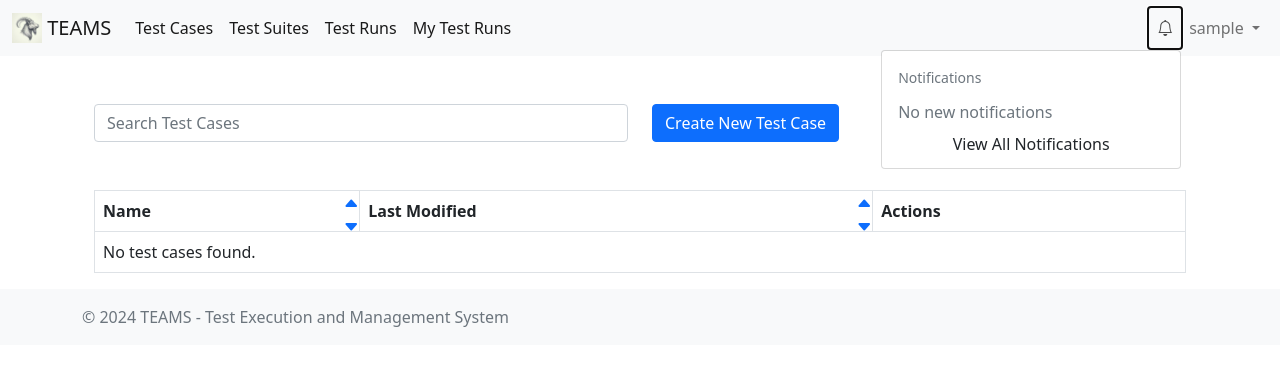
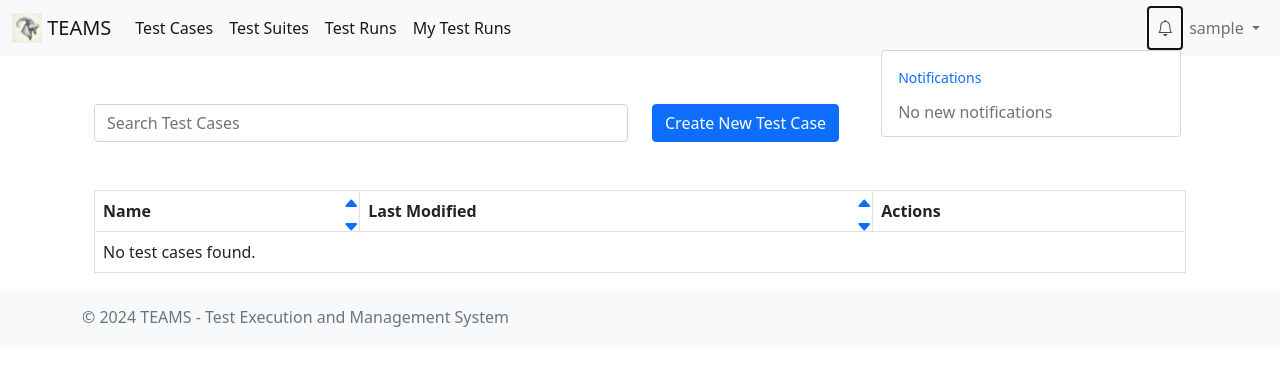
Before and after one commit to anshulthakur/teams, a Django app: page / in a window 1280 px wide, after a click that opens the changed part. Shown: the top 366 px of the page. Run offline with Django 5.2, Linux system fonts and the light colour scheme; the visitor is signed in with stand-in values (Sample User, id 1); data that the repository does not hold is empty; parts of the project's set-up code (start-up, migrations or seed data) failed here and were passed over; some libraries are stand-ins or nearby versions.

Commit message:
Fixup deletion of notifications

```diff
--- a/teams/templates/base.html
+++ b/teams/templates/base.html
@@ -68,20 +68,23 @@
                                 {% endif %}
                             </a>
                             <ul class="dropdown-menu dropdown-menu-end" aria-labelledby="notificationDropdown" style="width: 300px;">
-                                <li class="dropdown-header">Notifications</li>
+                                <li class="dropdown-header"><a class="link-underline link-underline-opacity-0 text-decoration-none" href="{% url 'teams_core:all_notifications' %}">Notifications</a></li>
                                 {% if user.notifications.unread %}
                                     {% for notification in user.notifications.unread %}
-                                        <li>
-                                            <a class="dropdown-item" href="{{ notification.target.get_absolute_url }}">
+                                        <li class="d-flex align-items-center">
+                                            <input type="checkbox"
+                                                   class="form-check-input me-2"
+                                                   hx-get="{% url 'teams_core:mark_notification_as_read' notification.id %}"
+                                                   hx-target="#notification-item-{{ notification.id }}"
+                                                   hx-swap="outerHTML">
+                                            <a class="dropdown-item" href="{{ notification.target.get_absolute_url }}" id="notification-item-{{ notification.id }}">
                                                 {{ notification.verb }}
                                             </a>
                                         </li>
                                     {% endfor %}
                                     <li><hr class="dropdown-divider"></li>
-                                    <li><a class="dropdown-item text-center" href="{% url 'teams_core:all_notifications' %}">View All Notifications</a></li>
                                 {% else %}
                                     <li><span class="dropdown-item text-muted">No new notifications</span></li>
-                                    <li><a class="dropdown-item text-center" href="{% url 'teams_core:all_notifications' %}">View All Notifications</a></li>
                                 {% endif %}
                             </ul>
                         </li>
--- a/teams_core/views.py
+++ b/teams_core/views.py
@@ -414,8 +414,11 @@ def export_testsuite(request, id, format_type='docx'):
 
 @login_required
 def mark_notifications_read(request):
+    """Mark all unread notifications as read."""
     request.user.notifications.unread().mark_all_as_read()
-    return redirect('notifications:all')  # Adjust the redirect URL as needed
+    if request.headers.get('HX-Request'):
+        return HttpResponse('<ul class="list-group mb-4"><li class="list-group-item text-muted">No unread notifications.</li></ul>')
+    return redirect('teams_core:all_notifications')
 
 @login_required
 def all_notifications(request):
@@ -440,13 +443,13 @@ def mark_notification_as_read(request, notification_id):
         )
     else:
         # Otherwise, redirect to the notifications page
-        return redirect('notifications:all_notifications')
+        return redirect('teams_core:all_notifications')
 
 @login_required
 def delete_notification(request, notification_id):
     notification = get_object_or_404(Notification, id=notification_id, recipient=request.user)
     notification.delete()
-    return redirect('notifications:all_notifications')
+    return redirect('teams_core:all_notifications')
 
 
 @login_required
```
Also changed, not shown: teams_core/templates/notification/all_notifications.html (+17 -5 lines).
